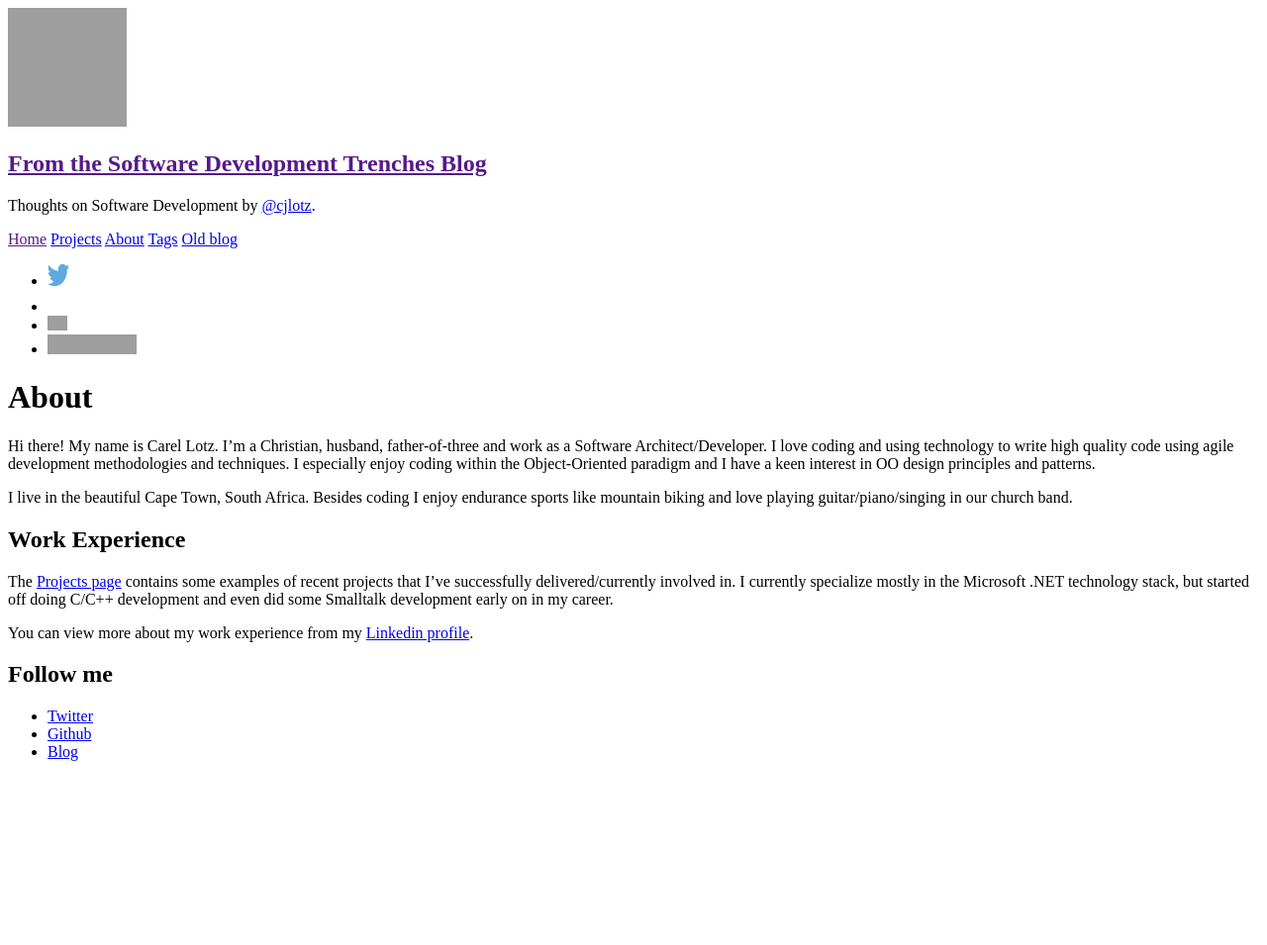
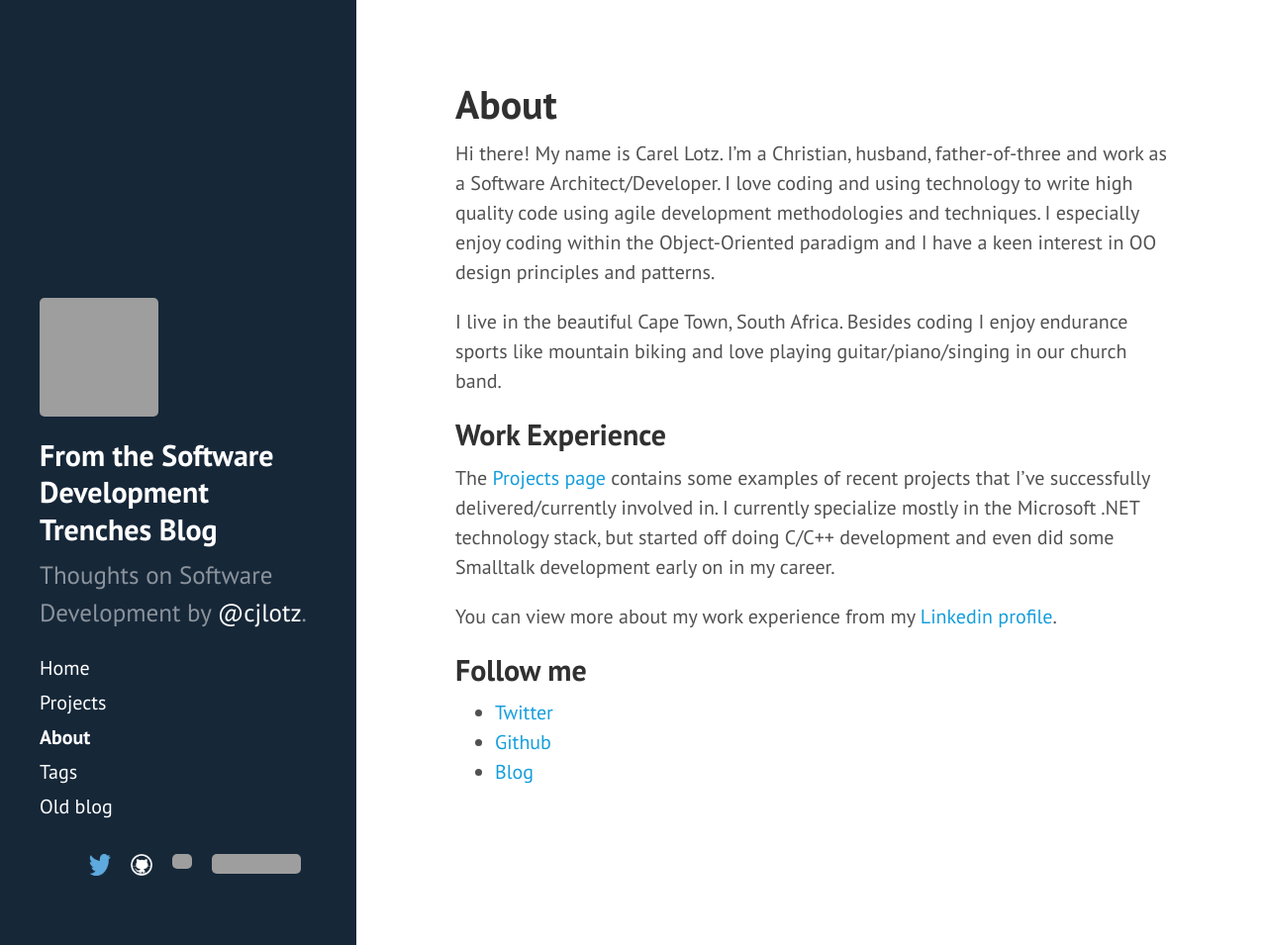
Before and after one commit to cjlotz/cjlotz.github.io, a Jekyll site: the page built from about.md, in a window 1280 px wide and 955 px high. Shown: the whole window at 99% size. Built offline with Jekyll 4.4.1, drawn with Linux system fonts in a browser that asks for light colours; comment, search, counter and statistics services are not loaded; grey boxes are pictures that could not be loaded.

Commit message:
fix base url for styles

```diff
--- a/_config.yml
+++ b/_config.yml
@@ -9,7 +9,7 @@ permalink:           pretty
 title:               From the Software Development Trenches Blog
 description:         'Thoughts on Software Development by <a href="https://twitter.com/cjlotz" target="_blank">@cjlotz</a>.'
 url:                 https://cjlotz.github.io
-baseurl:             /
+baseurl:             ""
 
 paginate:            5
 
--- a/_includes/head.html
+++ b/_includes/head.html
@@ -9,10 +9,10 @@
   {% seo %}
 
   <!-- CSS -->
-  <link rel="stylesheet" href="{{ site.baseurl }}public/css/poole.css">
-  <link rel="stylesheet" href="{{ site.baseurl }}public/css/syntax.css">
-  <link rel="stylesheet" href="{{ site.baseurl }}public/css/hyde.css">
-  <link rel="stylesheet" href="{{ site.baseurl }}public/css/tag.css">
+  <link rel="stylesheet" href="{{ site.baseurl }}/public/css/poole.css">
+  <link rel="stylesheet" href="{{ site.baseurl }}/public/css/syntax.css">
+  <link rel="stylesheet" href="{{ site.baseurl }}/public/css/hyde.css">
+  <link rel="stylesheet" href="{{ site.baseurl }}/public/css/tag.css">
   <link rel="stylesheet" href="http://fonts.googleapis.com/css?family=PT+Sans:400,400italic,700|Abril+Fatface">
 
   <!-- Icons
```
